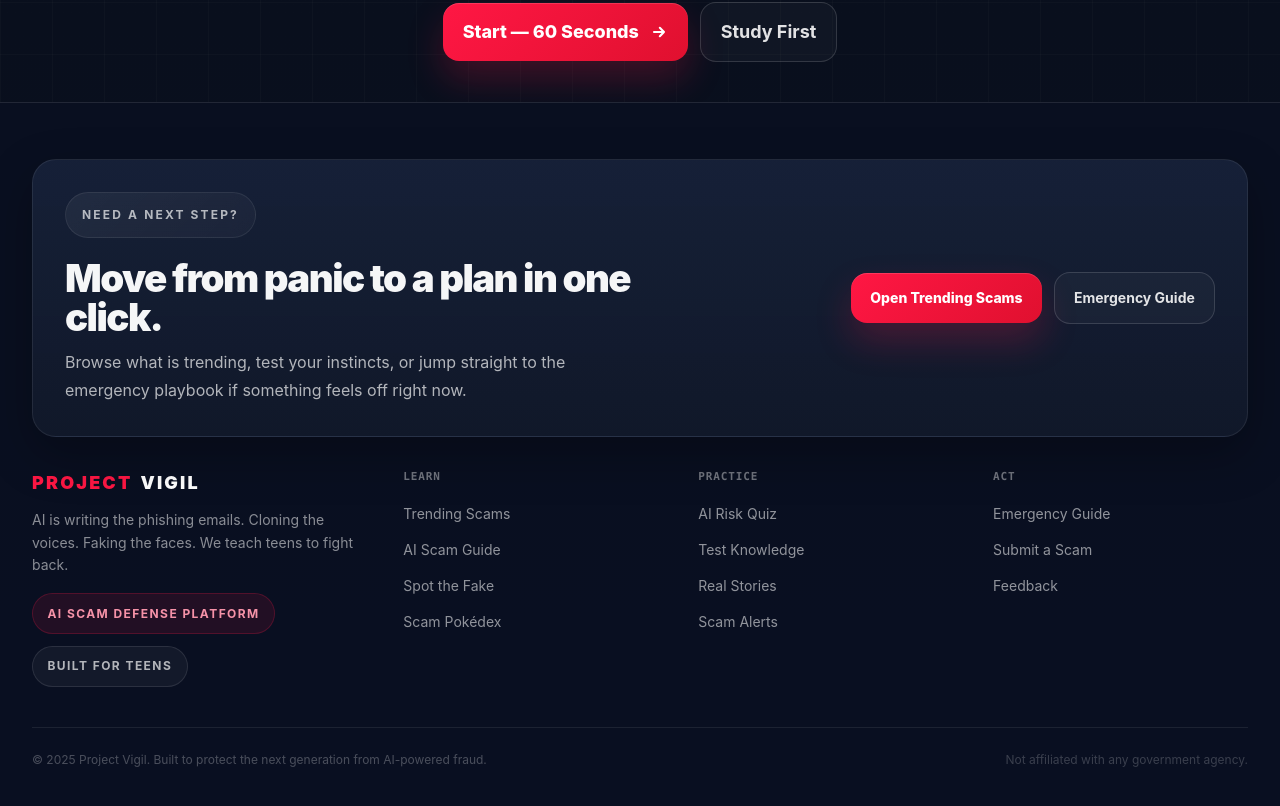
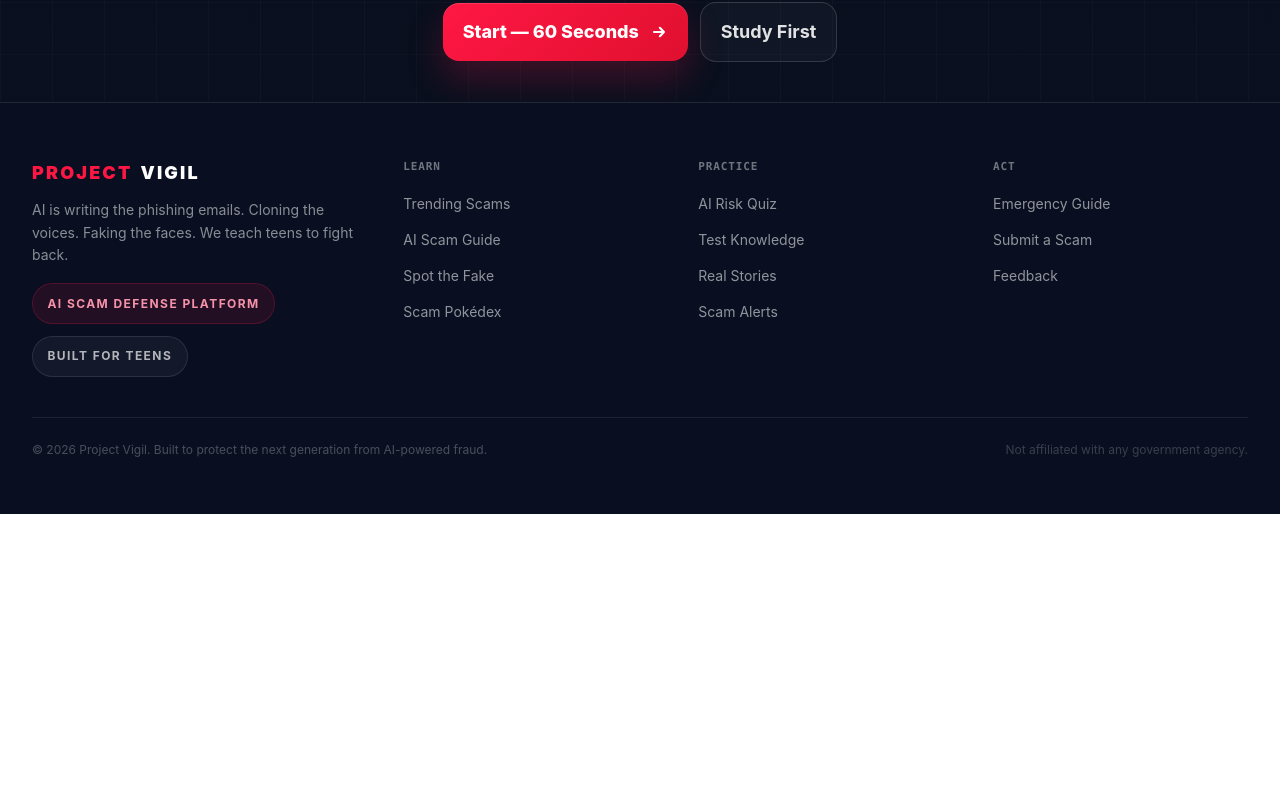
Before and after one commit to Centrista/Project-Vigil, a Next.js app: page /risk-quiz in a window 1280 px wide. Shown: the part 632-1438 px from the top of the page. After the commit the page ends 1146 px from the top, so only its background shows below. Built offline with nearby package versions, Linux system fonts and the light colour scheme.

Commit message:
Add your message here

```diff
--- a/app/feedback/page.tsx
+++ b/app/feedback/page.tsx
@@ -43,29 +43,11 @@ export default function FeedbackPage() {
           />
 
           <div className="premium-panel premium-panel-info overflow-hidden p-4 sm:p-5">
-            <div className="eyebrow-row">
+            <div className="eyebrow-row mb-4">
               <span className="premium-dot" />
               <span className="mono-label text-[11px] uppercase tracking-[0.24em] text-white/42">
                 Embedded Form
               </span>
-            </div>
-
-            <div className="mb-4 flex flex-col gap-3 sm:flex-row sm:items-center sm:justify-between">
-              <p className="max-w-2xl text-sm leading-relaxed text-white/58">
-                If the embedded form feels cramped on your device, use the direct Google Forms link instead.
-              </p>
-              <Link
-                href={FEEDBACK_FORM_URL}
-                target="_blank"
-                rel="noreferrer"
-                className="link-inline text-sm font-semibold text-white/72"
-              >
-                Open in new tab
-                <svg className="h-4 w-4" fill="none" viewBox="0 0 24 24" stroke="currentColor">
-                  <path strokeLinecap="round" strokeLinejoin="round" strokeWidth={2} d="M13 5h6m0 0v6m0-6L10 14" />
-                  <path strokeLinecap="round" strokeLinejoin="round" strokeWidth={2} d="M5 9v10h10" />
-                </svg>
-              </Link>
             </div>
 
             <div className="overflow-hidden rounded-[22px] border border-white/10 bg-white">
--- a/components/CursorGlow.tsx
+++ b/components/CursorGlow.tsx
@@ -86,10 +86,10 @@ export default function CursorGlow() {
         aria-hidden
         style={{
           ...base,
-          width: 480,
-          height: 480,
-          marginLeft: -240,
-          marginTop: -240,
+          width: 550,
+          height: 550,
+          marginLeft: -275,
+          marginTop: -275,
           borderRadius: "50%",
           background:
             "radial-gradient(circle, rgba(0,212,255,0.07) 0%, rgba(0,212,255,0.025) 40%, transparent 70%)",
@@ -103,10 +103,10 @@ export default function CursorGlow() {
         aria-hidden
         style={{
           ...base,
-          width: 28,
-          height: 28,
-          marginLeft: -14,
-          marginTop: -14,
+          width: 32,
+          height: 32,
+          marginLeft: -16,
+          marginTop: -16,
           borderRadius: "50%",
           border: "1px solid rgba(255,255,255,0.28)",
           zIndex: 9998,
@@ -119,10 +119,10 @@ export default function CursorGlow() {
         aria-hidden
         style={{
           ...base,
-          width: 5,
-          height: 5,
-          marginLeft: -2.5,
-          marginTop: -2.5,
+          width: 6,
+          height: 6,
+          marginLeft: -3,
+          marginTop: -3,
           borderRadius: "50%",
           background: "rgba(255,255,255,0.88)",
           zIndex: 9999,
--- a/components/Footer.tsx
+++ b/components/Footer.tsx
@@ -8,28 +8,6 @@ export default function Footer() {
       style={{ backgroundColor: "rgba(9,16,33,0.92)" }}
     >
       <div className="mx-auto max-w-7xl px-4 py-14 sm:px-6 lg:px-8">
-        <div className="premium-panel mb-8 overflow-hidden p-6 sm:p-8">
-          <div className="grid gap-6 lg:grid-cols-[1.3fr_1fr] lg:items-center">
-            <div>
-              <div className="hero-kicker mb-4">Need a next step?</div>
-              <h2 className="section-title mb-3 max-w-xl">
-                Move from panic to a plan in one click.
-              </h2>
-              <p className="section-copy max-w-xl">
-                Browse what is trending, test your instincts, or jump straight to the emergency playbook if something feels off right now.
-              </p>
-            </div>
-            <div className="hero-actions lg:justify-end">
-              <Link href="/trending-scams" className="btn-red px-6 py-3 text-sm">
-                Open Trending Scams
-              </Link>
-              <Link href="/emergency" className="btn-ghost px-6 py-3 text-sm">
-                Emergency Guide
-              </Link>
-            </div>
-          </div>
-        </div>
-
         <div className="grid gap-10 lg:grid-cols-[1.3fr_1fr_1fr_1fr]">
           <div>
             <div className="mb-3 flex items-center gap-2">
@@ -73,7 +51,7 @@ export default function Footer() {
 
         <div className="mt-10 flex flex-col items-center justify-between gap-2 border-t border-white/8 pt-6 text-center sm:flex-row sm:text-left">
           <p className="text-xs text-white/26">
-            © 2025 Project Vigil. Built to protect the next generation from AI-powered fraud.
+            © 2026 Project Vigil. Built to protect the next generation from AI-powered fraud.
           </p>
           <p className="text-xs text-white/20">
             Not affiliated with any government agency.
```
